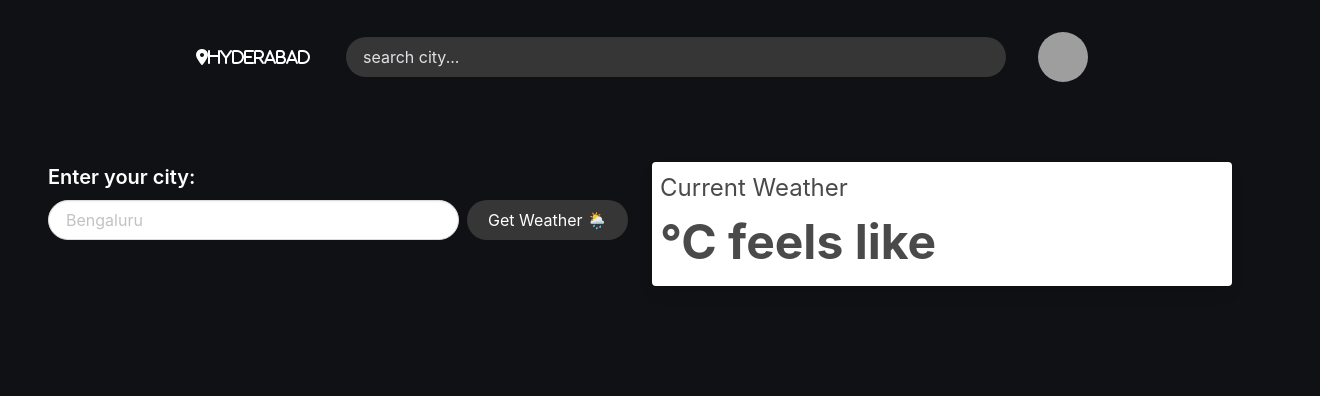
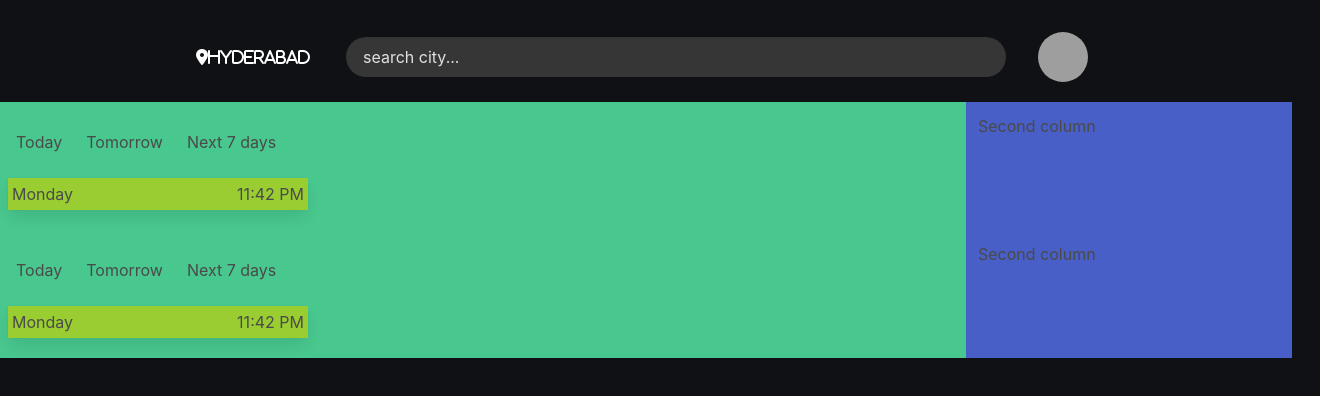
Before and after one commit to DotSlash-A/vuether, a Vue app in the folder frontend/: page / in a window 1280 px wide. Shown: the top 396 px of the page, 1320 px wide, since content can reach past the window. Built offline with nearby package versions, Linux system fonts and the light colour scheme; grey boxes are pictures that could not be loaded; the HTML template or start-up script is replaced by a standard one.

Commit message:
changed everythign

```diff
--- a/frontend/index.html
+++ b/frontend/index.html
@@ -8,7 +8,7 @@
     <link rel="stylesheet" href="https://cdn.jsdelivr.net/npm/bulma@0.9.4/css/bulma.min.css">
     <script src="https://kit.fontawesome.com/fc8d5683e4.js" crossorigin="anonymous"></script>
   </head>
-  <body>
+  <body style="background-color: #101115;">
     <div id="app"></div>
     <script type="module" src="/src/main.js"></script>
 
--- a/frontend/src/views/HomeView.vue
+++ b/frontend/src/views/HomeView.vue
@@ -1,42 +1,57 @@
 <template>
-  <div class="p-6">
-    <div class="columns">
-      <div class="column is-half">
+  <div class="columns ">
+    <div class="column has-background-success is-three-quarters">
+      <div class="is-flex is-flex-direction-row p-2">
+        <p class="m-2 mr-4">Today</p>
+        <p class="m-2 mr-4">Tomorrow</p>
+        <p class="m-2">Next 7 days</p>
+      </div>
+
+      <div class="card m-2" style="width: 300px;">
         <div class="is-flex is-flex-direction-column">
-          <p class="is-size-5 has-text-weight-semibold mb-2 has-text-white">
-            Enter your city:
-          </p>
+          <div class="is-flex is-flex-direction-row is-justify-content-space-between" style="background-color: yellowgreen;">
+            <p class="m-1">Monday</p>
+            <p class="m-1">11:42 PM</p>
 
-
-          <div class="is-flex is-flex-direction-row">
-            <input id="city" type="text" name="city" v-model="city" placeholder="Bengaluru" class="input is-rounded mr-2"
-              v-on:keypress="invalidCity = false" />
-            <button class="button is-rounded is-dark" @click="fetchWeather">
-              Get Weather 🌦️
-            </button>
-          </div>
-
-          <small class="ml-4 mt-2 has-text-danger is-size-6 is-family-monospace has-text-weight-semibold"
-            v-if="invalidCity">Invalid city name</small>
-        </div>
-      </div>
-      <div class="column">
-        <!-- <ShowWeather :displayWeather="displayWeather"></ShowWeather> -->
-        <div class="card p-2">
-          <div class="is-flex is-flex-direction-row">
-            <div class="is-flex is-flex-direction-column">
-              <p class="is-size-4">Current Weather</p>
-              <p class="is-size-1 has-text-weight-bold">
-                {{ weatherData.temp }}°C
-                feels like {{ weatherData.feels_like }}
-              </p>
-            </div>
-            <div class="is-flex is-flex-direction-column"></div>
           </div>
         </div>
       </div>
     </div>
+    <div class="column has-background-link">
+      Second column
+    </div>
+    <div class="columns is-mobile">
+  <div class="column is-4 is-offset-8"></div>
+</div>
   </div>
+
+  <div class="columns ">
+    <div class="column has-background-success is-three-quarters .is-variable 0.5rem">
+      <div class="is-flex is-flex-direction-row p-2">
+        <p class="m-2 mr-4">Today</p>
+        <p class="m-2 mr-4">Tomorrow</p>
+        <p class="m-2">Next 7 days</p>
+      </div>
+
+      <div class="card m-2" style="width: 300px;">
+        <div class="is-flex is-flex-direction-column">
+          <div class="is-flex is-flex-direction-row is-justify-content-space-between" style="background-color: yellowgreen;">
+            <p class="m-1">Monday</p>
+            <p class="m-1">11:42 PM</p>
+          </div>
+        </div>
+      </div>
+    </div>
+
+    <div class="column has-background-link">
+      Second column
+    </div>
+    <div class="columns is-mobile">
+  <div class="column is-4 is-offset-8"></div>
+</div>
+  </div>
+
+
 </template>
 
 <script>
```
